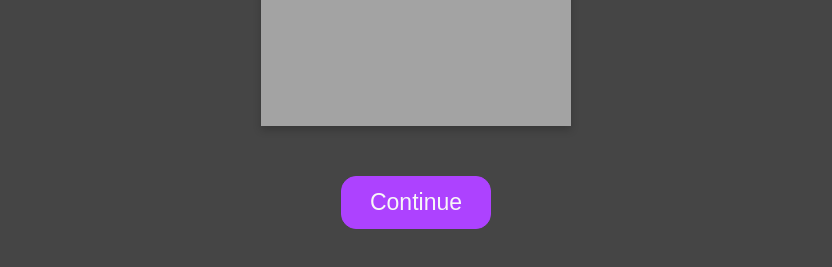
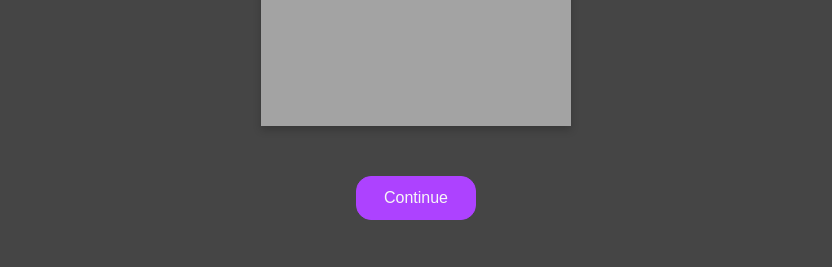
Before and after one commit to comp20BEAD/final-project, a plain HTML site: page index.html in a window 1280 px wide. Shown: the part 441-708 px from the top of the page, without its empty margins (224-1056 px from the left). Drawn offline with nearby package versions, Linux system fonts and the light colour scheme.

Commit message:
Update index.html

```diff
--- a/index.html
+++ b/index.html
@@ -92,10 +92,10 @@
   padding: 12px 24px;
   text-align: center;
   text-decoration: none;
-  width: 150px;
-  margin-left: -75px;
+  width: 120px;
+  margin-left: -60px;
   margin-top: 50px;
-  font-size: 23px;
+  font-size: 12pt;
 }
 .contButton_hover:hover {
   background: #9000ff;
```
